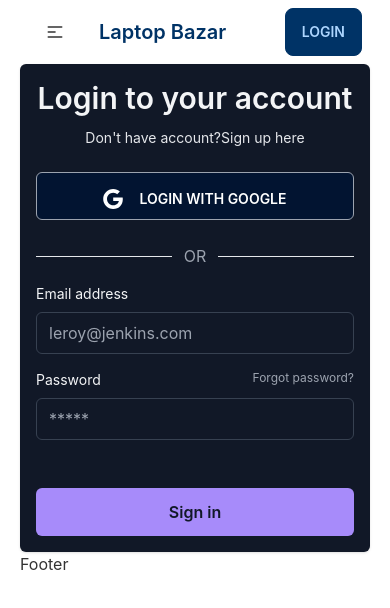
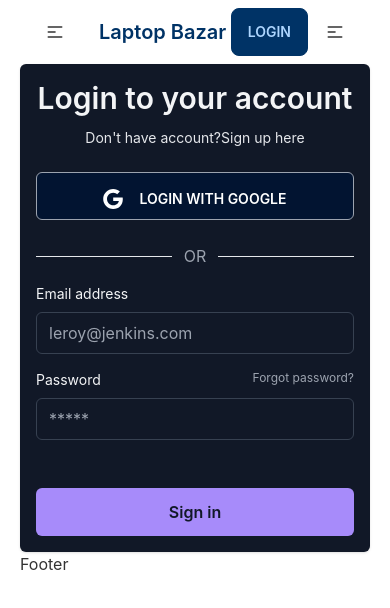
Before and after one commit to tarekrahman916/used-products-resale-clients, a React (Create React App) app: page /login in a window 390 px wide. Shown: the top 608 px of the page. Built offline with nearby package versions, Linux system fonts and the light colour scheme; no server answers.

Commit message:
added jwt hooks

```diff
--- /dev/null
+++ b/src/Layouts/DashboardLayout.js
@@ -0,0 +1,36 @@
+import React from "react";
+import { Link, Outlet } from "react-router-dom";
+import Footer from "../Pages/Shared/Footer/Footer";
+import Navbar from "../Pages/Shared/Navbar/Navbar";
+
+const DashboardLayout = () => {
+  return (
+    <div>
+      <Navbar />
+      <div className="drawer drawer-mobile">
+        <input
+          id="dashboard-drawer"
+          type="checkbox"
+          className="drawer-toggle"
+        />
+        <div className="drawer-content ">
+          <Outlet />
+        </div>
+        <div className="drawer-side">
+          <label htmlFor="dashboard-drawer" className="drawer-overlay"></label>
+          <ul className="menu p-4 w-80 bg-base-100 text-base-content">
+            <li>
+              <Link to="/dashboard/admin/allSeller">All Seller</Link>
+            </li>
+            <li>
+              <Link to="/dashboard/admin/allBuyer">All Buyers</Link>
+            </li>
+          </ul>
+        </div>
+      </div>
+      <Footer />
+    </div>
+  );
+};
+
+export default DashboardLayout;
--- a/src/Pages/Login/Login.js
+++ b/src/Pages/Login/Login.js
@@ -2,13 +2,20 @@
 import { Link, useLocation, useNavigate } from "react-router-dom";
 import { authContext } from "../../contexts/AuthProvider/AuthProvider";
 import toast from "react-hot-toast";
+import useToken from "../../hooks/useToken";
 
 const Login = () => {
-  const { signIn } = useContext(authContext);
+  const { signIn, user } = useContext(authContext);
   const [error, setError] = useState("");
+  const [userEmail, setUserEmail] = useState("");
+  const [token] = useToken(user?.email);
   const navigate = useNavigate();
   const location = useLocation();
   const from = location?.state?.from?.pathname || "/";
+
+  if (token) {
+    navigate(from, { replace: true });
+  }
 
   const handleLogin = (e) => {
     e.preventDefault();
@@ -25,7 +32,7 @@
       .then((result) => {
         const user = result.user;
         console.log(user);
-        navigate(from, { replace: true });
+        setUserEmail(user?.email);
         toast.success("User login successfully ");
       })
       .catch((err) => {
--- a/src/Pages/Shared/Navbar/Navbar.js
+++ b/src/Pages/Shared/Navbar/Navbar.js
@@ -81,6 +81,26 @@
             </Link>
           </>
         )}
+        <label
+          htmlFor="dashboard-drawer"
+          tabIndex={0}
+          className="btn btn-ghost lg:hidden"
+        >
+          <svg
+            xmlns="http://www.w3.org/2000/svg"
+            className="h-5 w-5"
+            fill="none"
+            viewBox="0 0 24 24"
+            stroke="currentColor"
+          >
+            <path
+              strokeLinecap="round"
+              strokeLinejoin="round"
+              strokeWidth="2"
+              d="M4 6h16M4 12h8m-8 6h16"
+            />
+          </svg>
+        </label>
       </div>
     </div>
   );
--- a/src/Pages/Signup/Signup.js
+++ b/src/Pages/Signup/Signup.js
@@ -2,11 +2,18 @@
 import toast from "react-hot-toast";
 import { Link, useNavigate } from "react-router-dom";
 import { authContext } from "../../contexts/AuthProvider/AuthProvider";
+import useToken from "../../hooks/useToken";
 
 const Signup = () => {
   const { createUser, updateUser } = useContext(authContext);
   const [error, setError] = useState("");
+  const [userEmail, setUserEmail] = useState("");
+  const [token] = useToken(userEmail);
   const navigate = useNavigate();
+
+  if (token) {
+    navigate("/");
+  }
   const handleSignUp = (e) => {
     e.preventDefault();
 
@@ -32,6 +39,7 @@
         updateUser(userInfo)
           .then(() => {
             saveUserDb(name, email, role);
+            setUserEmail(user?.email);
             toast.success("User created successfully");
           })
           .catch((err) => {
@@ -58,7 +66,6 @@
       .then((res) => res.json())
       .then((data) => {
         console.log(data);
-        navigate("/");
       });
   };
 
--- a/src/Routes/Routes/Routes.js
+++ b/src/Routes/Routes/Routes.js
@@ -1,4 +1,5 @@
 import { createBrowserRouter } from "react-router-dom";
+import DashboardLayout from "../../Layouts/DashboardLayout";
 import Main from "../../Layouts/Main";
 import Dashboard from "../../Pages/Dashboard/Dashboard/Dashboard";
 import Home from "../../Pages/Home/Home/Home";
@@ -39,9 +40,15 @@
     path: "/dashboard",
     element: (
       <PrivateRoute>
-        <Dashboard />
+        <DashboardLayout />
       </PrivateRoute>
     ),
+    children: [
+      {
+        path: "/dashboard",
+        element: <Dashboard />,
+      },
+    ],
   },
 ]);
 
```
